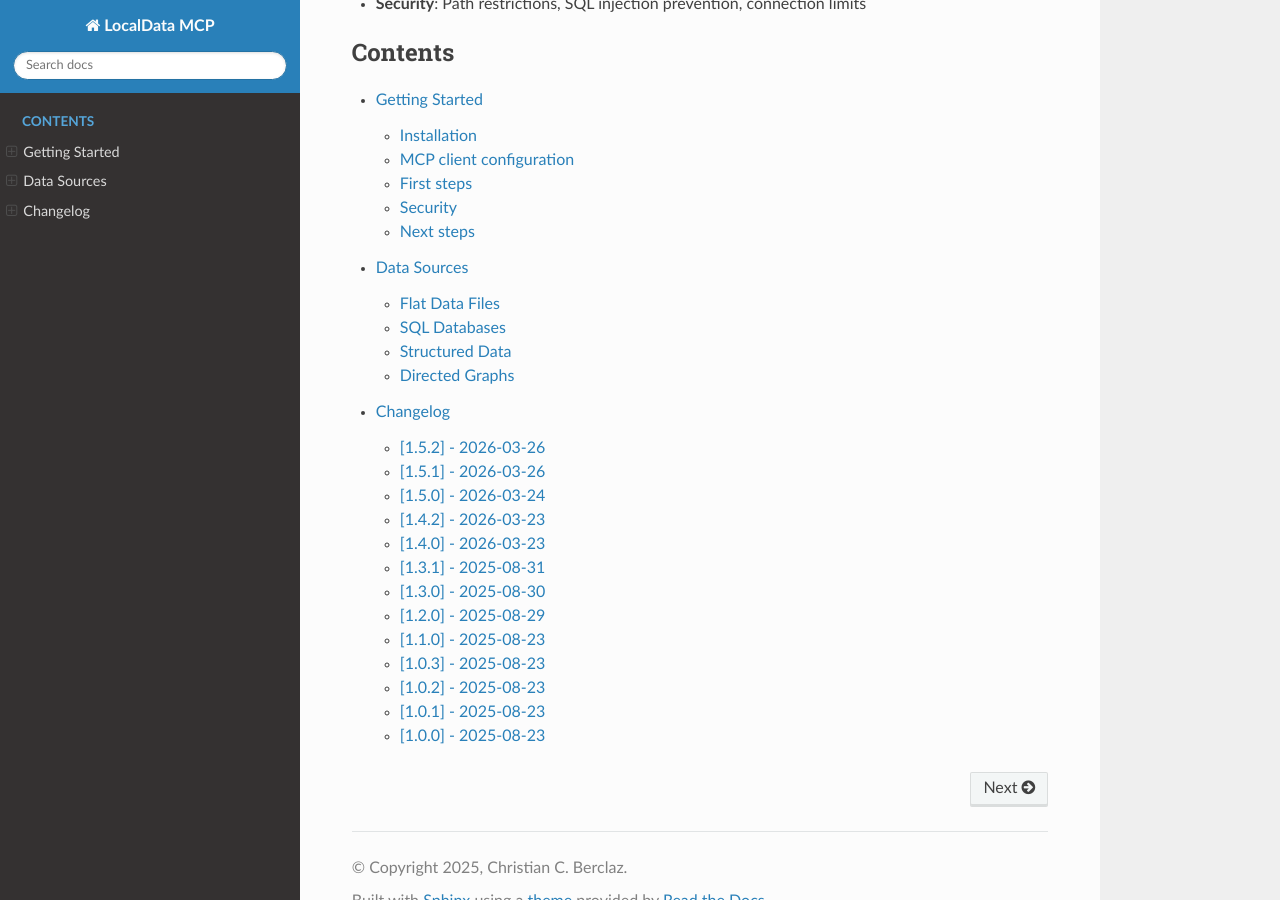
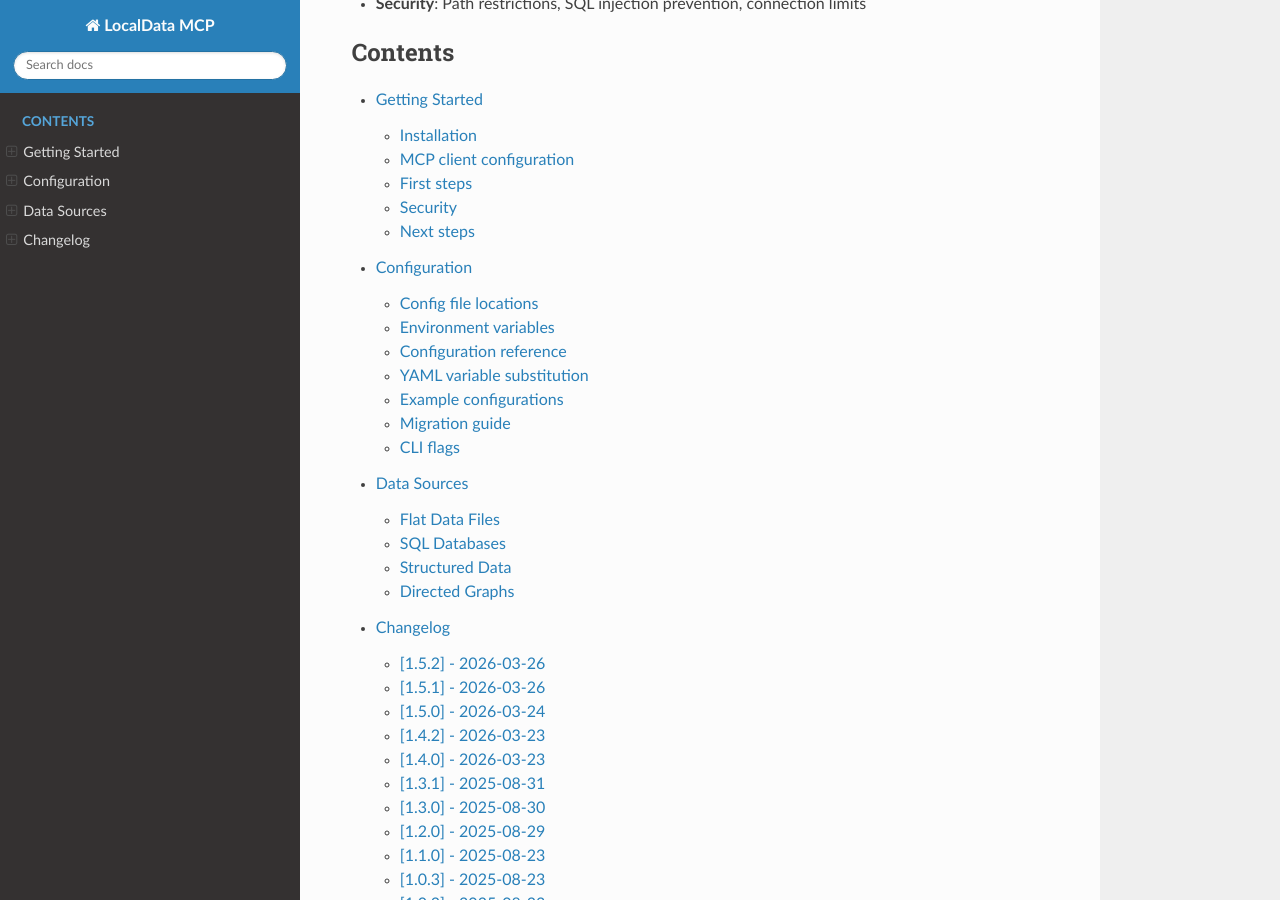
Before and after one commit to ChrisGVE/localdata-mcp, a Sphinx documentation site: the page built from docs/index.md, in a window 1280 px wide and 900 px high, scrolled down 488 px. Built offline with Sphinx 7.4.7 and the Read the Docs theme 3.1.0, drawn with Linux system fonts in a browser that asks for light colours; some of the changed lines change nothing that is shown.

Commit message:
docs(config): add configuration documentation page
Covers config file locations, environment variables, full configuration
reference with types and defaults, example configs (minimal, development,
production), migration guide, and CLI flags.

````diff
--- /dev/null
+++ b/docs/configuration.md
@@ -0,0 +1,346 @@
+# Configuration
+
+LocalData MCP supports configuration through YAML files, environment variables, or a combination of both. Environment variables always override YAML values, and YAML values override built-in defaults.
+
+## Config file locations
+
+The server searches for configuration files in the following order and uses the **first one found**:
+
+| Priority | Path | Platform | Description |
+|----------|------|----------|-------------|
+| 0 (highest) | `$LOCALDATA_CONFIG` | All | Explicit env var override |
+| 1 | `./.localdata.yaml` | All | Project-local config |
+| 2 | `$XDG_CONFIG_HOME/localdata/config.yaml` | Linux, macOS | XDG user config |
+| 3 | `~/Library/Application Support/localdata/config.yaml` | macOS | macOS user config |
+| 2 | `%APPDATA%/localdata/config.yaml` | Windows | Windows user config |
+| 4 | `/etc/localdata/config.yaml` | Linux, macOS | System-wide config |
+| 5 (lowest) | `~/.localdata.yaml` | All | Legacy (deprecated) |
+
+On Linux, `$XDG_CONFIG_HOME` defaults to `~/.config` when unset.
+
+Using the legacy path (`~/.localdata.yaml`) emits a deprecation warning at startup. See [Migration guide](#migration-guide) for how to move to the recommended location.
+
+## Environment variables
+
+Environment variables override any values set in YAML files. All variables use the `LOCALDATA_` prefix.
+
+### General
+
+| Variable | Type | Description |
+|----------|------|-------------|
+| `LOCALDATA_CONFIG` | `str` | Path to a specific YAML config file |
+| `LOCALDATA_LOG_LEVEL` | `str` | Log level: `debug`, `info`, `warning`, `error`, `critical` |
+| `LOCALDATA_LOG_FILE` | `str` | Path to log output file |
+| `LOCALDATA_MEMORY_LIMIT_MB` | `int` | Overall memory limit in MB (performance section) |
+
+### Database connections
+
+Define databases with the pattern `LOCALDATA_DB_<NAME>_<PROPERTY>`:
+
+| Variable pattern | Type | Description |
+|------------------|------|-------------|
+| `LOCALDATA_DB_<NAME>_TYPE` | `str` | Database type (e.g., `sqlite`, `postgresql`) |
+| `LOCALDATA_DB_<NAME>_CONNECTION_STRING` | `str` | Connection string or file path |
+| `LOCALDATA_DB_<NAME>_SHEET_NAME` | `str` | Sheet name for multi-sheet formats |
+| `LOCALDATA_DB_<NAME>_ENABLED` | `bool` | Enable or disable (`true`/`false`) |
+| `LOCALDATA_DB_<NAME>_MAX_CONNECTIONS` | `int` | Connection pool size |
+| `LOCALDATA_DB_<NAME>_CONNECTION_TIMEOUT` | `int` | Connection timeout in seconds |
+| `LOCALDATA_DB_<NAME>_QUERY_TIMEOUT` | `int` | Query timeout in seconds |
+
+`<NAME>` is case-insensitive and converted to lowercase internally. For example, `LOCALDATA_DB_MYDB_TYPE=sqlite` creates a database named `mydb`.
+
+### Staging
+
+| Variable | Maps to | Type | Default |
+|----------|---------|------|---------|
+| `LOCALDATA_STAGING_MAX_CONCURRENT` | `staging.max_concurrent` | `int` | `10` |
+| `LOCALDATA_STAGING_MAX_SIZE_MB` | `staging.max_size_mb` | `int` | `2048` |
+| `LOCALDATA_STAGING_MAX_TOTAL_MB` | `staging.max_total_mb` | `int` | `10240` |
+| `LOCALDATA_STAGING_TIMEOUT_MINUTES` | `staging.timeout_minutes` | `int` | `30` |
+| `LOCALDATA_STAGING_EVICTION_POLICY` | `staging.eviction_policy` | `str` | `lru` |
+
+### Memory
+
+| Variable | Maps to | Type | Default |
+|----------|---------|------|---------|
+| `LOCALDATA_MEMORY_MAX_BUDGET_MB` | `memory.max_budget_mb` | `int` | `512` |
+| `LOCALDATA_MEMORY_BUDGET_PERCENT` | `memory.budget_percent` | `int` | `10` |
+| `LOCALDATA_MEMORY_LOW_THRESHOLD_GB` | `memory.low_memory_threshold_gb` | `float` | `1.0` |
+
+### Query execution
+
+| Variable | Maps to | Type | Default |
+|----------|---------|------|---------|
+| `LOCALDATA_QUERY_CHUNK_SIZE` | `query.default_chunk_size` | `int` | `100` |
+| `LOCALDATA_QUERY_BUFFER_TIMEOUT` | `query.buffer_timeout_seconds` | `int` | `600` |
+| `LOCALDATA_QUERY_BLOB_HANDLING` | `query.blob_handling` | `str` | `exclude` |
+| `LOCALDATA_QUERY_BLOB_MAX_SIZE_MB` | `query.blob_max_size_mb` | `int` | `5` |
+| `LOCALDATA_QUERY_PREFLIGHT_DEFAULT` | `query.preflight_default` | `bool` | `false` |
+
+### Connections
+
+| Variable | Maps to | Type | Default |
+|----------|---------|------|---------|
+| `LOCALDATA_CONNECTIONS_MAX_CONCURRENT` | `connections.max_concurrent` | `int` | `10` |
+| `LOCALDATA_CONNECTIONS_TIMEOUT` | `connections.timeout_seconds` | `int` | `30` |
+
+### Security
+
+| Variable | Maps to | Type | Default |
+|----------|---------|------|---------|
+| `LOCALDATA_SECURITY_MAX_QUERY_LENGTH` | `security.max_query_length` | `int` | `10000` |
+
+## Configuration reference
+
+### `databases`
+
+Each key under `databases` defines a named data source. Required fields: `type` and `connection_string`.
+
+| Key | Type | Default | Description |
+|-----|------|---------|-------------|
+| `type` | `str` | *(required)* | One of: `sqlite`, `postgresql`, `mysql`, `duckdb`, `redis`, `elasticsearch`, `mongodb`, `influxdb`, `neo4j`, `couchdb`, `csv`, `json`, `yaml`, `toml`, `excel`, `ods`, `numbers`, `xml`, `ini`, `tsv`, `parquet`, `feather`, `arrow`, `hdf5` |
+| `connection_string` | `str` | *(required)* | Connection URI or file path |
+| `sheet_name` | `str` | `null` | Sheet or dataset name (Excel, ODS, Numbers, HDF5) |
+| `enabled` | `bool` | `true` | Whether this source is active |
+| `max_connections` | `int` | `10` | Maximum pool size |
+| `connection_timeout` | `int` | `30` | Connection timeout in seconds |
+| `query_timeout` | `int` | `300` | Query timeout in seconds |
+| `tags` | `list[str]` | `[]` | Arbitrary tags for organizing sources |
+| `metadata` | `dict` | `{}` | Additional key-value metadata |
+
+### `staging`
+
+Controls temporary staging databases used during file processing.
+
+| Key | Type | Default | Description |
+|-----|------|---------|-------------|
+| `max_concurrent` | `int` | `10` | Maximum concurrent staging databases (1-100) |
+| `max_size_mb` | `int` | `2048` | Maximum size per staging database in MB |
+| `max_total_mb` | `int` | `10240` | Total disk budget for all staging databases |
+| `timeout_minutes` | `int` | `30` | Idle timeout before automatic cleanup |
+| `eviction_policy` | `str` | `lru` | Eviction strategy: `lru` or `oldest` |
+
+### `memory`
+
+Controls memory budgeting for query operations.
+
+| Key | Type | Default | Description |
+|-----|------|---------|-------------|
+| `max_budget_mb` | `int` | `512` | Hard memory budget cap in MB |
+| `budget_percent` | `int` | `10` | Percentage of system RAM to use (1-100) |
+| `low_memory_threshold_gb` | `float` | `1.0` | Free memory threshold that triggers conservation mode |
+
+### `query`
+
+Controls query execution behavior.
+
+| Key | Type | Default | Description |
+|-----|------|---------|-------------|
+| `default_chunk_size` | `int` | `100` | Number of rows per streamed chunk |
+| `buffer_timeout_seconds` | `int` | `600` | How long buffered results are kept (seconds) |
+| `blob_handling` | `str` | `exclude` | BLOB column handling: `exclude`, `include`, or `placeholder` |
+| `blob_max_size_mb` | `int` | `5` | Maximum BLOB size to inline when handling is `include` |
+| `preflight_default` | `bool` | `false` | Run query analysis before execution by default |
+
+### `connections`
+
+Controls global connection limits.
+
+| Key | Type | Default | Description |
+|-----|------|---------|-------------|
+| `max_concurrent` | `int` | `10` | Maximum concurrent database connections |
+| `timeout_seconds` | `int` | `30` | Default connection timeout in seconds |
+
+### `security`
+
+Controls query and path security.
+
+| Key | Type | Default | Description |
+|-----|------|---------|-------------|
+| `allowed_paths` | `list[str]` | `["."]` | Directories the server can access |
+| `max_query_length` | `int` | `10000` | Maximum allowed SQL query length in characters |
+| `blocked_keywords` | `list[str]` | `[]` | SQL keywords to reject (e.g., `["DROP", "TRUNCATE"]`) |
+
+### `logging`
+
+Controls log output.
+
+| Key | Type | Default | Description |
+|-----|------|---------|-------------|
+| `level` | `str` | `info` | Log level: `debug`, `info`, `warning`, `error`, `critical` |
+| `format` | `str` | `%(asctime)s - %(name)s - %(levelname)s - %(message)s` | Python log format string |
+| `file_path` | `str` | `null` | Path to write log files |
+| `max_file_size` | `int` | `10485760` | Maximum log file size in bytes (10 MB) |
+| `backup_count` | `int` | `5` | Number of rotated log files to keep |
+| `console_output` | `bool` | `true` | Print logs to stdout |
+
+### `performance`
+
+Controls resource limits and tuning.
+
+| Key | Type | Default | Description |
+|-----|------|---------|-------------|
+| `memory_limit_mb` | `int` | `2048` | Overall memory limit in MB |
+| `query_buffer_timeout` | `int` | `600` | Buffer timeout in seconds |
+| `max_concurrent_connections` | `int` | `10` | Maximum concurrent connections |
+| `chunk_size` | `int` | `100` | Default chunk size for streaming |
+| `enable_query_analysis` | `bool` | `true` | Enable automatic query analysis |
+| `auto_cleanup_buffers` | `bool` | `true` | Automatically clean up expired buffers |
+| `memory_warning_threshold` | `float` | `0.85` | Memory usage ratio that triggers warnings (0-1) |
+
+## YAML variable substitution
+
+YAML config files support environment variable substitution with the `${VAR}` syntax. You can provide a default value with `${VAR:default}`:
+
+```yaml
+databases:
+  production:
+    type: postgresql
+    connection_string: postgresql://${DB_USER:admin}:${DB_PASSWORD}@${DB_HOST:localhost}:5432/${DB_NAME:mydb}
+```
+
+If the variable is unset and no default is given, the literal `${VAR}` string is preserved.
+
+## Example configurations
+
+### Minimal
+
+A single SQLite database with all other settings left at defaults:
+
+```yaml
+databases:
+  main:
+    type: sqlite
+    connection_string: ./data/app.db
+```
+
+### Development
+
+SQLite for local work and a PostgreSQL instance for shared data, with debug logging enabled:
+
+```yaml
+databases:
+  local:
+    type: sqlite
+    connection_string: ./dev.db
+
+  shared:
+    type: postgresql
+    connection_string: postgresql://dev:dev@localhost:5432/devdb
+
+logging:
+  level: debug
+  console_output: true
+
+performance:
+  memory_limit_mb: 1024
+  chunk_size: 50
+```
+
+### Production
+
+Multiple databases with tuned resource limits:
+
+```yaml
+databases:
+  analytics:
+    type: postgresql
+    connection_string: postgresql://${PG_USER}:${PG_PASS}@db.internal:5432/analytics
+    max_connections: 20
+    query_timeout: 600
+
+  warehouse:
+    type: duckdb
+    connection_string: /data/warehouse.duckdb
+
+  reports:
+    type: excel
+    connection_string: /data/monthly_reports.xlsx
+    sheet_name: Summary
+
+staging:
+  max_concurrent: 20
+  max_size_mb: 4096
+  max_total_mb: 20480
+  timeout_minutes: 60
+  eviction_policy: lru
+
+memory:
+  max_budget_mb: 1024
+  budget_percent: 15
+  low_memory_threshold_gb: 2.0
+
+query:
+  default_chunk_size: 500
+  buffer_timeout_seconds: 1200
+  blob_handling: placeholder
+  preflight_default: true
+
+connections:
+  max_concurrent: 25
+  timeout_seconds: 60
+
+security:
+  allowed_paths: ["/data", "/reports"]
+  max_query_length: 50000
+  blocked_keywords: ["DROP", "TRUNCATE", "ALTER"]
+
+logging:
+  level: warning
+  file_path: /var/log/localdata-mcp/server.log
+
+performance:
+  memory_limit_mb: 4096
+  memory_warning_threshold: 0.90
+```
+
+## Migration guide
+
+If you have a config file at the legacy location (`~/.localdata.yaml`), migrate it to the platform-appropriate path.
+
+### Automatic migration
+
+Run:
+
+```bash
+localdata-mcp --migrate-config
+```
+
+This will:
+
+1. Copy `~/.localdata.yaml` to the recommended path (e.g., `~/.config/localdata/config.yaml` on Linux)
+2. Create a backup at `~/.localdata.yaml.bak`
+3. Create any necessary parent directories
+
+If a file already exists at the destination, the command exits with an error. Use `--force` to overwrite:
+
+```bash
+localdata-mcp --migrate-config --force
+```
+
+### Manual migration
+
+1. Find the recommended path for your OS:
+   - **Linux**: `~/.config/localdata/config.yaml` (or `$XDG_CONFIG_HOME/localdata/config.yaml`)
+   - **macOS**: `~/.config/localdata/config.yaml` or `~/Library/Application Support/localdata/config.yaml`
+   - **Windows**: `%APPDATA%\localdata\config.yaml`
+
+2. Create the directory and copy:
+
+   ```bash
+   mkdir -p ~/.config/localdata
+   cp ~/.localdata.yaml ~/.config/localdata/config.yaml
+   ```
+
+3. Verify the server starts without deprecation warnings.
+
+4. Optionally remove the old file once you have confirmed the new location works.
+
+## CLI flags
+
+| Flag | Description |
+|------|-------------|
+| `--config PATH`, `-c PATH` | Use a specific config file (takes highest precedence) |
+| `--version`, `-V` | Print the server version and exit |
+| `--migrate-config` | Migrate `~/.localdata.yaml` to the recommended platform path |
+| `--force` | Force overwrite if the destination file already exists during migration |
--- a/docs/index.md
+++ b/docs/index.md
@@ -18,6 +18,7 @@ LocalData MCP gives LLM agents direct access to local data sources through the [
 :caption: Contents
 
 getting-started
+configuration
 data-sources/index
 changelog
 ```
````
